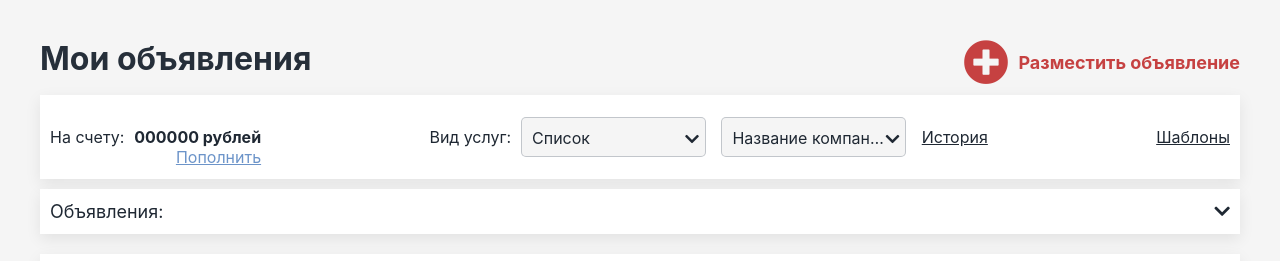
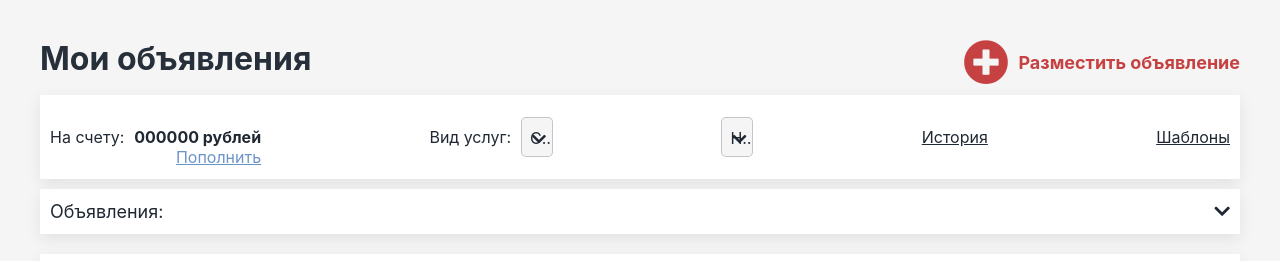
Before and after one commit to Ruala/warehouse_world, a website: page notices.html in a window 1280 px wide. Shown: the top 261 px of the page. Drawn offline with nearby package versions, Linux system fonts and the light colour scheme; a web font is replaced by a local one.

Commit message:
select styles fix

```diff
--- a/styles/theme/custom.less
+++ b/styles/theme/custom.less
@@ -452,17 +452,12 @@
 .select2-container .select2-selection--single {
   height: 40px;
   width: auto;
-  min-width: 185px;
   position: relative;
 }
 
 .select2-container--default .select2-selection--single .select2-selection__rendered {
   color: @global-color;
   line-height: 40px;
-}
-
-.select2-container .select2-selection--single .select2-selection__rendered {
-  padding-left: 10px;
 }
 
 .select2-container--default .select2-selection--single .select2-selection__arrow {
```
Also changed, not shown: styles/theme.css, 1 other file.
